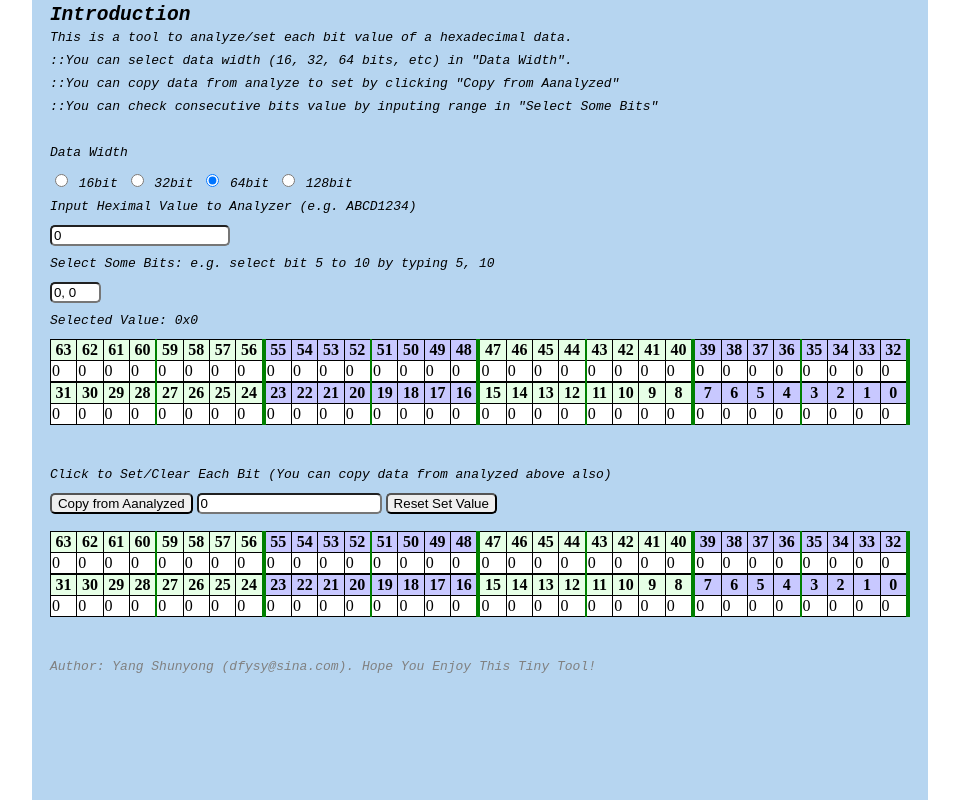
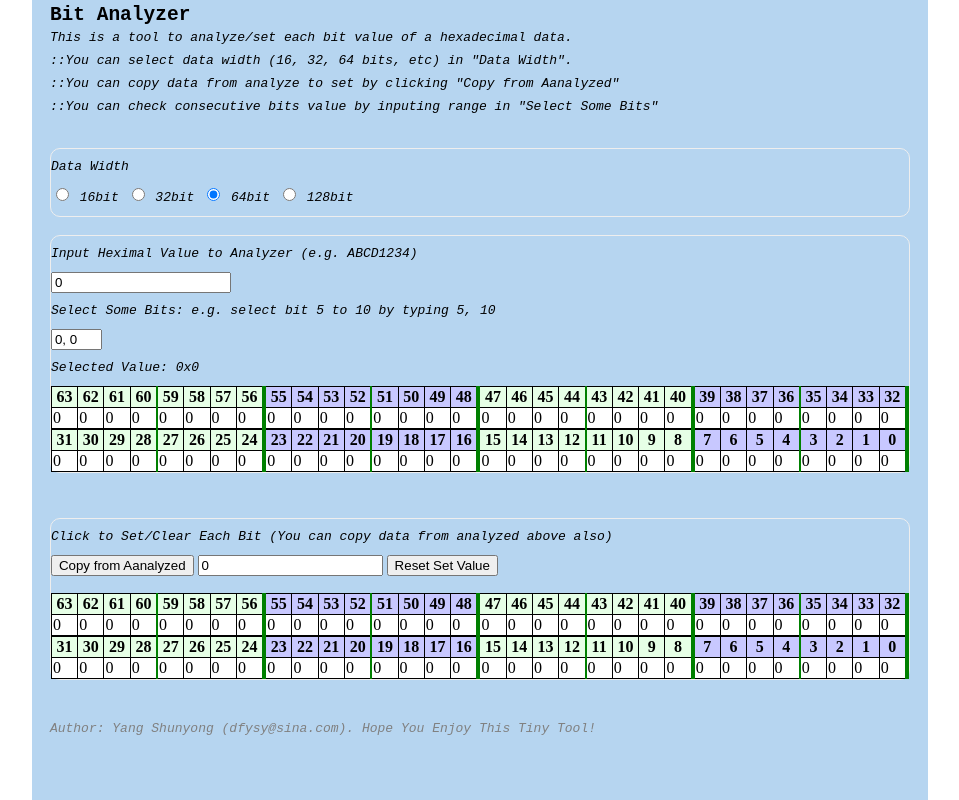
Before and after one commit to yangshunyong/yangshunyong.github.io, a plain HTML site: page index.html in a window 1280 px wide. Both pictures are taken after a click on the button "Copy from Aanalyzed". Shown: the top 800 px of the page, without its empty margins (160-1119 px from the left). Drawn offline with Linux system fonts and the light colour scheme.

Commit message:
change border stylr and variable name

```diff
--- a/css/bit-styles.css
+++ b/css/bit-styles.css
@@ -1,9 +1,9 @@
 * {
-    /* font-size: 1.1rem; */
 }
 h2 {
     /* make page reach to of top of the display window */
     margin: 0;
+    font-style: normal;
 }
 body {
     background-color: white;
@@ -21,11 +21,9 @@ table {
 }
 
 input {
-    border-radius: 5px;
 }
 
 button {
-    border-radius: 5px;
 }
 
 th {
@@ -54,8 +52,16 @@ p {
     left: 15%;
 }
 
+#intro_div {
+}
+
 #width_sel_div {
     margin-left: 2%;
+    margin-right: 2%;
+    margin-bottom: 2%;
+    border-style: groove;
+    border-radius: 10px;
+    border-width: 1px;
 }
 
 #input_text {
@@ -83,6 +89,9 @@ p {
     margin-left: 2%;
     margin-right: 2%;
     margin-bottom: 5%;
+    border-style: groove;
+    border-radius: 10px;
+    border-width: 1px;
 }
 
 #set_tables {
--- a/index.html
+++ b/index.html
@@ -9,11 +9,11 @@
 <body>
     <div id="page_div">
         <div id="intro_div">
-            <h2><br>Introduction</h2>
-            <p>This is a tool to analyze/set each bit value of a hexadecimal data. </p>
-            <p> ::You can select data width (16, 32, 64 bits, etc) in "Data Width". </p>
-            <p> ::You can copy data from analyze to set by clicking "Copy from Aanalyzed"</p>
-            <p> ::You can check consecutive bits value by inputing range in "Select Some Bits"</p>
+            <h2><br>Bit Analyzer</h2>
+            <p id="p_tool">This is a tool to analyze/set each bit value of a hexadecimal data. </p>
+            <p>::You can select data width (16, 32, 64 bits, etc) in "Data Width". </p>
+            <p>::You can copy data from analyze to set by clicking "Copy from Aanalyzed"</p>
+            <p>::You can check consecutive bits value by inputing range in "Select Some Bits"</p>
         </div>
         <div id="width_sel_div">
             <p>Data Width<p>
--- a/scripts/bit-analyze.js
+++ b/scripts/bit-analyze.js
@@ -1,25 +1,26 @@
-var radix = 16;
-var TOTAL_BITS;
-var EACH_TABLE_BITS;
-var TABLE_NUM;
-var COLOR_BLOCK = 8;
-var HEX_CHAR_NUM;
+var CFG_RADIX = 16;
+var CFG_COLOR_BLOCK = 8;
+var CFG_TB_0_COLOR = "RGB(255, 255, 255)"
+var CFG_TB_1_COLOR = "RGB(253, 153, 153)"
+var CFG_TH_EVEN_COLOR = "RGB(200, 200, 255)";
+var CFG_TH_ODD_COLOR = "RGB(230, 255, 230)";
+
+var g_total_bits;
+var g_each_table_bits;
+var g_table_num;
+var g_hex_char_num;
 var select_started = 0;
-var ana_tb_bits = Array(TOTAL_BITS);
-var set_tb_bits = Array(TOTAL_BITS);
-var tb_0_color = "RGB(255, 255, 255)"
-var tb_1_color = "RGB(253, 153, 153)"
-var th_even_color = "RGB(200, 200, 255)";
-var th_old_color = "RGB(230, 255, 230)";
+var g_ana_tb_bits = Array(g_total_bits);
+var g_set_tb_bits = Array(g_total_bits);
 
 function build_params(total_bits, each_table_bits) {
-    select_started = 0;
-    TOTAL_BITS = total_bits;
-    EACH_TABLE_BITS = each_table_bits;
-    TABLE_NUM = (TOTAL_BITS / EACH_TABLE_BITS);
-    ana_tb_bits = Array(total_bits);
-    set_tb_bits = Array(total_bits);
-    HEX_CHAR_NUM = parseInt((TOTAL_BITS / 4));
+    g_select_started = 0;
+    g_total_bits = total_bits;
+    g_each_table_bits = each_table_bits;
+    g_table_num = (g_total_bits / g_each_table_bits);
+    g_ana_tb_bits = Array(total_bits);
+    g_set_tb_bits = Array(total_bits);
+    g_hex_char_num = parseInt((g_total_bits / 4));
 }
 
 function remove_table_items(prefix) {
@@ -47,12 +48,12 @@ function change_width () {
 
     remove_table_items("ana_");
     remove_table_items("set_");
-    create_table("ana_", ana_tb_bits, "");
-    create_table("set_", set_tb_bits, "handle_tb_click()");
+    create_table("ana_", g_ana_tb_bits, "");
+    create_table("set_", g_set_tb_bits, "handle_tb_click()");
     document.getElementById("input_text").value = "0";
 }
 function update_select_text(value) {
-    var hex_str = "0x" + parseInt(value, 2).toString(radix).toUpperCase();
+    var hex_str = "0x" + parseInt(value, 2).toString(CFG_RADIX).toUpperCase();
     var bin_str = value + "B"
     document.getElementById("selected_value").innerHTML = "Selected Value: " + hex_str + ", " + bin_str;
 }
@@ -65,7 +66,7 @@ function create_table(prefix, tb_bits, callback) {
     var tr_header;
     var color_block;
 
-    for (i = TABLE_NUM - 1; i >= 0; i--) {
+    for (i = g_table_num - 1; i >= 0; i--) {
         /* Create new table */
         new_table = document.createElement("table");
         new_table.setAttribute("id", prefix + "table" + i);
@@ -77,16 +78,16 @@ function create_table(prefix, tb_bits, callback) {
         new_data_row = document.createElement("tr");
         new_data_row.setAttribute("id", prefix + "data_row" + i);
 
-        for (j = EACH_TABLE_BITS - 1; j >= 0; j--) {
-            var curr_bit = i * EACH_TABLE_BITS + j;
-            color_block = parseInt(j / COLOR_BLOCK) % 2;
+        for (j = g_each_table_bits - 1; j >= 0; j--) {
+            var curr_bit = i * g_each_table_bits + j;
+            color_block = parseInt(j / CFG_COLOR_BLOCK) % 2;
 
             /* Create MSB table header */
             tr_header = document.createElement("th");
             tr_header.setAttribute("id", "tr_header" + j);
-            tr_header.style.backgroundColor = (color_block == 1) ? th_old_color : th_even_color;
+            tr_header.style.backgroundColor = (color_block == 1) ? CFG_TH_ODD_COLOR : CFG_TH_EVEN_COLOR;
 
-            /*tr_header.innerHTML = (j == (EACH_TABLE_BITS - 1)) ?
+            /*tr_header.innerHTML = (j == (g_each_table_bits - 1)) ?
                 "B" + "" + curr_bit : curr_bit;*/
             tr_header.innerHTML = curr_bit;
             if ((curr_bit % 4) == 0) {
@@ -129,7 +130,7 @@ function update_table(bits, tb_bits) {
     var valid_bits = bits.length;
     var bit_val;
 
-    for (i = TOTAL_BITS - 1; i >= 0; i--) {
+    for (i = g_total_bits - 1; i >= 0; i--) {
         if (i >= valid_bits) {
             bit_val = "0";
         } else {
@@ -137,9 +138,9 @@ function update_table(bits, tb_bits) {
         }
         tb_bits[i].innerHTML = bit_val;
         if (bit_val == "1")
-            tb_bits[i].style.backgroundColor = tb_1_color;
+            tb_bits[i].style.backgroundColor = CFG_TB_1_COLOR;
         else
-            tb_bits[i].style.backgroundColor = tb_0_color;
+            tb_bits[i].style.backgroundColor = CFG_TB_0_COLOR;
     }
 }
 
@@ -183,7 +184,7 @@ function bits_string_to_hex(str) {
 }
 
 function hex1_to_bits(str) {
-    var int_input = parseInt(str, radix);
+    var int_input = parseInt(str, CFG_RADIX);
 
     if (isNaN(int_input)) {
         return "";
@@ -222,8 +223,8 @@ function hex_string_to_bits(str, max_length) {
 
 function copy_to_set() {
     var str_input = document.getElementById("input_text").value;
-    bits = hex_string_to_bits(str_input, HEX_CHAR_NUM);
-    update_table(bits, set_tb_bits);
+    bits = hex_string_to_bits(str_input, g_hex_char_num);
+    update_table(bits, g_set_tb_bits);
 
     console.log(str_input);
     console.log(bits);
@@ -232,18 +233,18 @@ function copy_to_set() {
 
 function handle_input() {
     var str_input = document.getElementById("input_text").value;
-    var bits = hex_string_to_bits(str_input, HEX_CHAR_NUM);
+    var bits = hex_string_to_bits(str_input, g_hex_char_num);
 
-    bits = bits.padStart(TOTAL_BITS, '0');
+    bits = bits.padStart(g_total_bits, '0');
 
-    update_table(bits, ana_tb_bits);
-    if (select_started == 1) {
+    update_table(bits, g_ana_tb_bits);
+    if (g_select_started == 1) {
         handle_select();
     }
 }
 
 function refresh_table(table_bits) {
-    var bits = tb_to_bits(table_bits, 0, TOTAL_BITS);
+    var bits = tb_to_bits(table_bits, 0, g_total_bits);
     update_table(bits, table_bits);
 }
 
@@ -256,7 +257,7 @@ function handle_select() {
     first_str = first_str.trim();
     second_str = second_str.trim();
 
-    refresh_table(ana_tb_bits);
+    refresh_table(g_ana_tb_bits);
     if (pos_comma < 0) {
         return;
     }
@@ -278,14 +279,14 @@ function handle_select() {
         second_pos = temp;
     }
 
-    bits = tb_to_bits(ana_tb_bits, first_pos, second_pos + 1);
+    bits = tb_to_bits(g_ana_tb_bits, first_pos, second_pos + 1);
     for (i = first_pos; i <= second_pos; i++) {
-        ana_tb_bits[i].style.backgroundColor = "RGB(255, 0, 0)";
+        g_ana_tb_bits[i].style.backgroundColor = "RGB(255, 0, 0)";
     }
 
     update_select_text(bits);
 
-    select_started = 1;
+    g_select_started = 1;
 }
 
 function update_set_text(bits) {
@@ -295,7 +296,7 @@ function update_set_text(bits) {
 
 function reset_set() {
     var bits = "0";
-    update_table(bits, set_tb_bits);
+    update_table(bits, g_set_tb_bits);
     update_set_text(bits);
 }
 
@@ -305,9 +306,9 @@ function handle_tb_click() {
     var hex_str, bits;
 
     tb.innerHTML = (bit_val == "1") ? "0" : "1";
-    refresh_table(set_tb_bits);
+    refresh_table(g_set_tb_bits);
 
-    bits = tb_to_bits(set_tb_bits, 0, TOTAL_BITS);
+    bits = tb_to_bits(g_set_tb_bits, 0, g_total_bits);
     update_set_text(bits);
 
     console.log(event.target.id + " clicked");
@@ -318,6 +319,6 @@ function handle_set_input() {
 }
 window.onload = function() {
     build_params(64, 32);
-    create_table("ana_", ana_tb_bits, "");
-    create_table("set_", set_tb_bits, "handle_tb_click()");
+    create_table("ana_", g_ana_tb_bits, "");
+    create_table("set_", g_set_tb_bits, "handle_tb_click()");
 }
```
